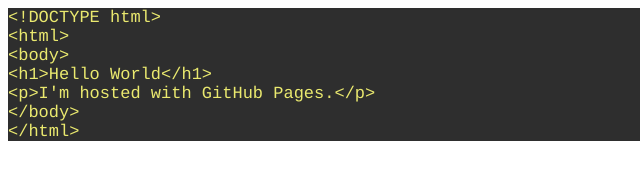
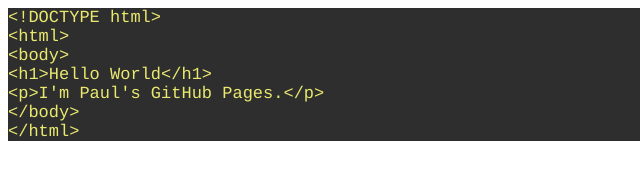
Before and after one commit to paulSapin/paulSapin.github.io, a plain HTML site: page index.html in a window 1280 px wide. Shown: the full height of the page, 0-640 px from the left. Drawn offline with Linux system fonts and the light colour scheme.

Commit message:
Update index.html

```diff
--- a/index.html
+++ b/index.html
@@ -16,7 +16,7 @@
 <p class="p1"><span class="s1">&lt;html&gt;</span></p>
 <p class="p1"><span class="s1">&lt;body&gt;</span></p>
 <p class="p1"><span class="s1">&lt;h1&gt;Hello World&lt;/h1&gt;</span></p>
-<p class="p1"><span class="s1">&lt;p&gt;I'm hosted with GitHub Pages.&lt;/p&gt;</span></p>
+<p class="p1"><span class="s1">&lt;p&gt;I'm Paul's GitHub Pages.&lt;/p&gt;</span></p>
 <p class="p1"><span class="s1">&lt;/body&gt;</span></p>
 <p class="p1"><span class="s1">&lt;/html&gt;</span></p>
 </body>
```
